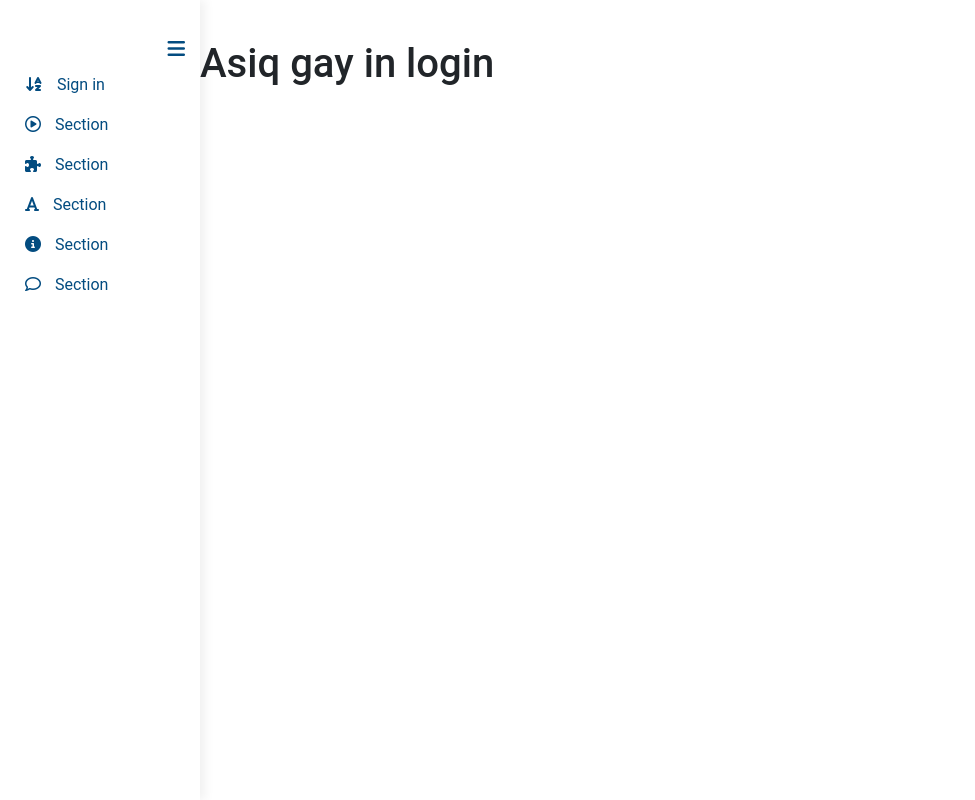
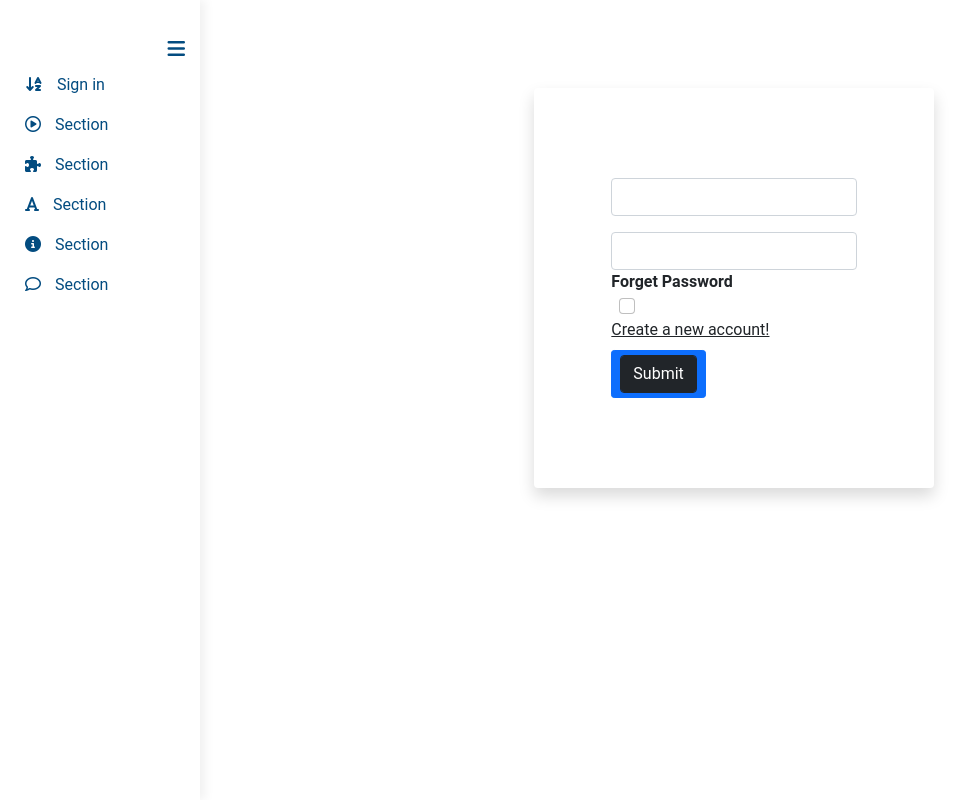
Before and after one commit to shamsurlm10/Q-Air, a Flask app: template qair/templates/users/login.html in a window 1280 px wide. Shown: the whole page, without its empty margins (0-975 px from the left). Run offline with Flask 2, Linux system fonts and the light colour scheme; the template is opened without the code that fills it, so the values that code supplies are empty, except form fields; form fields are guessed from the names that the template uses; some libraries are stand-ins or nearby versions.

Commit message:
merged login.html from ashiq

```diff
--- a/qair/templates/users/login.html
+++ b/qair/templates/users/login.html
@@ -1,5 +1,52 @@
 {% extends "base.html" %}
 {% block  title %} Login {% endblock %}
 {% block content %}
-<h1>Asiq gay in login</h1>
+<div>
+    <div class="mt-5 container shadow p-3 mb-5 bg-white rounded d-flex align-items-center"
+        style="height: 400px; width:400px; border: 2px;">
+        <div class="col-md-8 offset-md-2">
+            <form method="POST">
+                {{ form.hidden_tag() }}
+                <div class="mb-3">
+                    {% if form.email.errors%}
+                    {{ form.email(class="form-control input-box is-invalid", id="email") }}
+                    <div class="invalid-feeedback">
+                        {% for error in form.email.errors %}
+                        <span>{{ error }}</span>
+                        {%endfor%}
+                    </div>
+                    {% else %}
+                    {{ form.email(class="form-control input-box", id="email") }}
+                    {%endif%}
+                </div>
+                <div>
+                    {% if form.password.errors%}
+                    {{form.password(class="form-control input-box is-invalid", id="password")}}
+                    <div class="invalid-feeedback">
+                        {% for error in form.password.errors %}
+                        <span>{{ error }}</span>
+                        {%endfor%}
+                    </div>
+                    {%else%}
+                    {{form.password(class="form-control input-box", id="password")}}
+                    {%endif%}
+                </div>
+                <div class="mb-0 log-reg-text">
+                    <strong>Forget Password</strong>
+                </div>
+
+                <div class="mx-2 log-reg-text">
+                    {{ form.remember_me(class="form-check-input") }}
+                </div>
+                <div>
+                    <a href="{{url_for('users.register_user')}}" class="link-dark log-reg-text">Create a new
+                        account!</a>
+                </div>
+                <div class="btn btn-primary btn-sm mt-2 log-btn">
+                    {{form.submit(class="btn btn-dark form-control")}}
+                </div>
+            </form>
+        </div>
+    </div>
+</div>
 {% endblock %}
```
